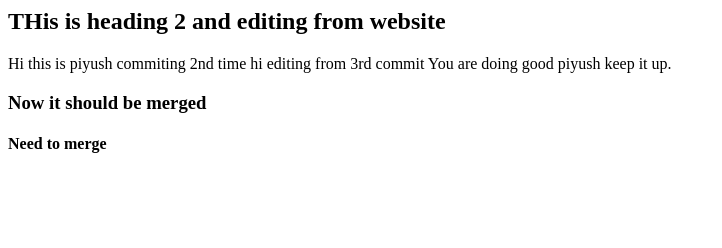
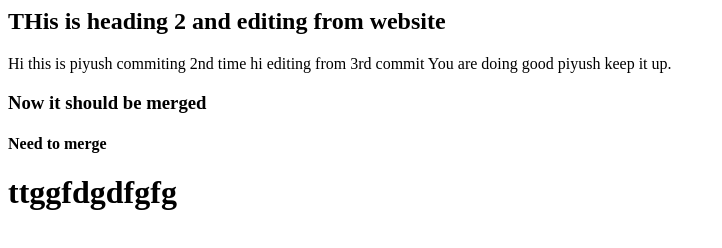
Before and after one commit to piyushpatidar5/practice_git, a plain HTML site: page index.html in a window 1280 px wide. Shown: the whole page, without its empty margins (0-722 px from the left). Drawn offline with Linux system fonts and the light colour scheme.

Commit message:
Update index.html

```diff
--- a/index.html
+++ b/index.html
@@ -6,5 +6,7 @@ hi editing from 3rd commit
 You are doing good piyush keep it up.
 <h3>Now it should be merged</h3>
 <h4>Need to merge</h4>
+
+<h1>ttggfdgdfgfg</h1>
 </body>
 </html>
```
